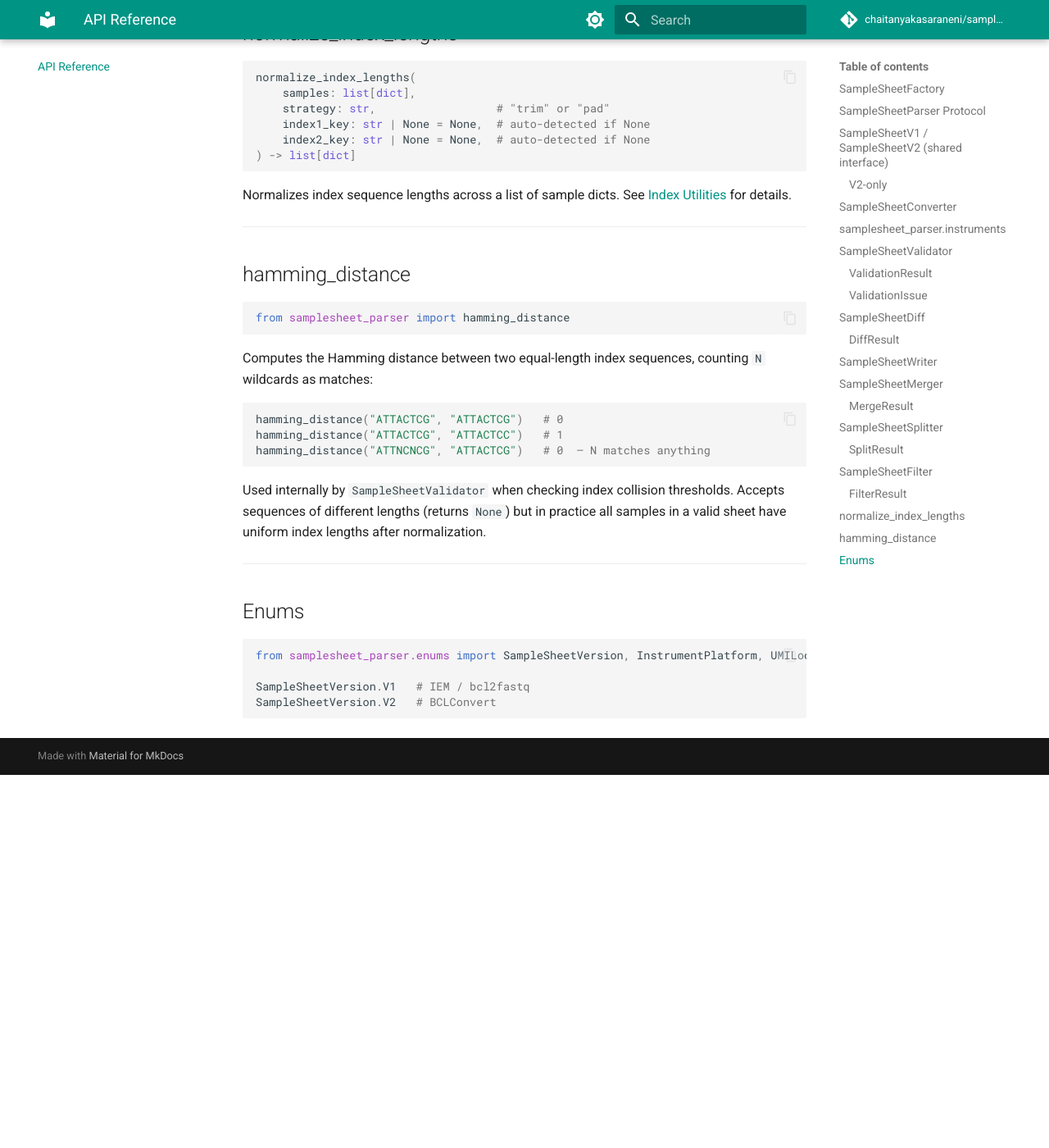
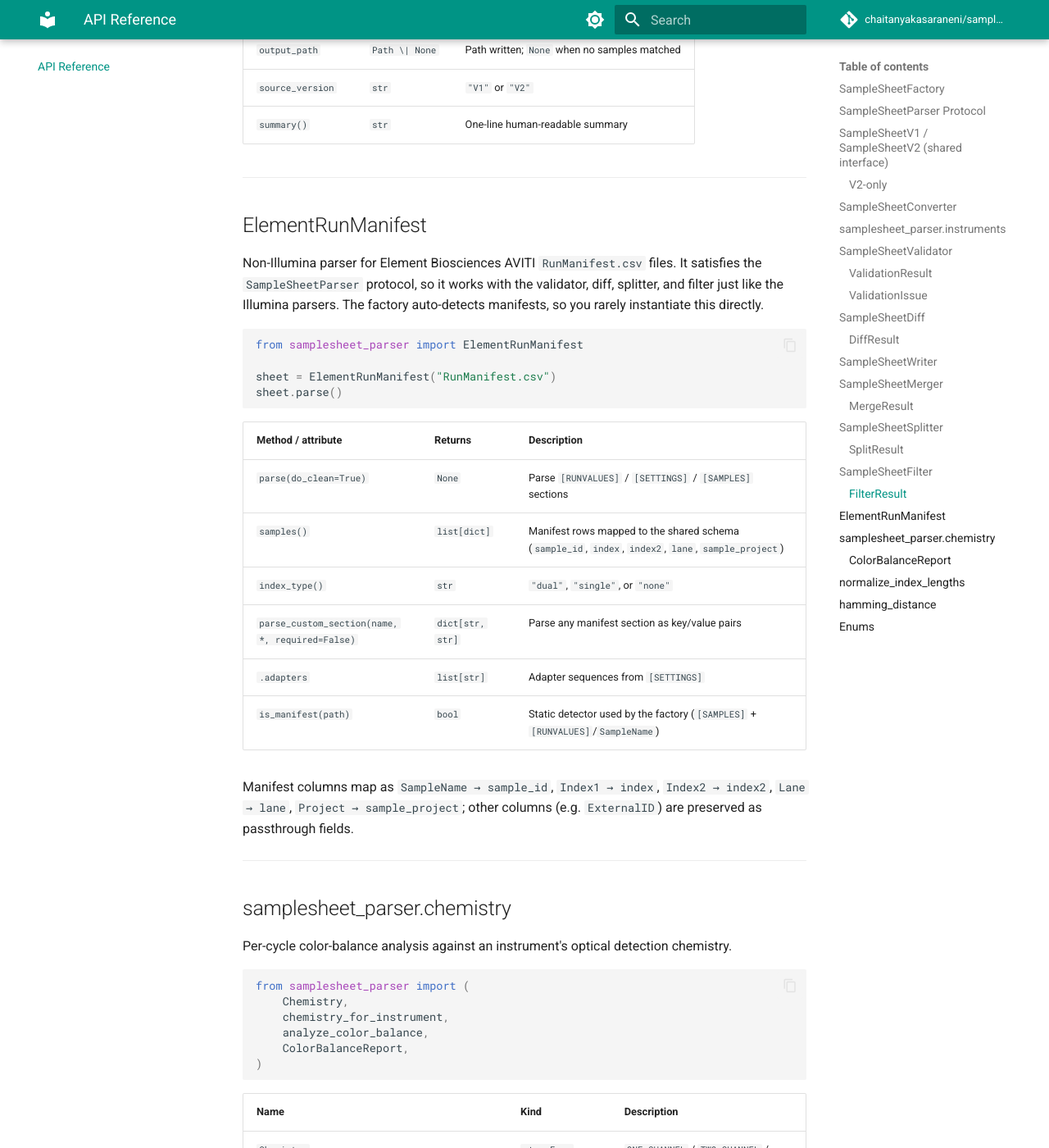
Before and after one commit to chaitanyakasaraneni/samplesheet-parser, an MkDocs documentation site: the page built from docs/api.md, in a window 1280 px wide and 1400 px high, scrolled down 8466 px. Shown: the whole window at 82% size. Built offline with MkDocs 1.6.1 and Material for MkDocs 9.7.7, drawn with Linux system fonts in a browser that asks for light colours; comment, search, counter and statistics services are not loaded; before the commit the page ends 9411 px from its top, so only the background shows below that; some of the changed text lies outside the part shown.

Commit message:
docs: update docs to include element aviti parsing

````diff
--- a/docs/api.md
+++ b/docs/api.md
@@ -15,6 +15,11 @@ from samplesheet_parser import (
     SampleSheetMerger,
     SampleSheetSplitter,
     SampleSheetFilter,
+    ElementRunManifest,
+    Chemistry,
+    chemistry_for_instrument,
+    analyze_color_balance,
+    ColorBalanceReport,
     normalize_index_lengths,
     hamming_distance,
 )
@@ -36,12 +41,12 @@ from samplesheet_parser import (
 
 ## SampleSheetParser Protocol
 
-`SampleSheetParser` is a `runtime_checkable` structural protocol satisfied by both `SampleSheetV1` and `SampleSheetV2`. Use it as a type hint wherever either parser is accepted, or implement it in a third-party parser and register it with the factory.
+`SampleSheetParser` is a `runtime_checkable` structural protocol satisfied by `SampleSheetV1`, `SampleSheetV2`, and the non-Illumina `ElementRunManifest`. Use it as a type hint wherever any parser is accepted, or implement it in a third-party parser and register it with the factory.
 
 ```python
 from samplesheet_parser import SampleSheetParser
 
-isinstance(sheet, SampleSheetParser)   # True for V1 and V2 instances
+isinstance(sheet, SampleSheetParser)   # True for V1, V2, and AVITI instances
 ```
 
 ---
@@ -121,7 +126,13 @@ from samplesheet_parser.instruments import (
 
 | Method | Returns | Description |
 |---|---|---|
-| `validate(sheet, *, min_hamming_distance=3)` | `ValidationResult` | Run all checks; returns structured result |
+| `validate(sheet, *, min_hamming_distance=3, check_color_balance=False, instrument=None, min_signal_fraction=0.1)` | `ValidationResult` | Run all checks; returns structured result |
+
+Color-balance checking is **opt-in** via `check_color_balance=True`. The
+instrument is read from the sheet header when present, or supplied with
+`instrument=`; the check is skipped silently for unknown instruments. It emits
+`COLOR_BALANCE_NO_SIGNAL` (error) and `COLOR_BALANCE_LOW` (warning) issues — see
+[Validation → Color-balance checking](guide/validation.md#color-balance-checking).
 
 ### ValidationResult
 
@@ -248,6 +259,75 @@ from samplesheet_parser.instruments import (
 
 ---
 
+## ElementRunManifest
+
+Non-Illumina parser for Element Biosciences AVITI `RunManifest.csv` files. It
+satisfies the `SampleSheetParser` protocol, so it works with the validator,
+diff, splitter, and filter just like the Illumina parsers. The factory
+auto-detects manifests, so you rarely instantiate this directly.
+
+```python
+from samplesheet_parser import ElementRunManifest
+
+sheet = ElementRunManifest("RunManifest.csv")
+sheet.parse()
+```
+
+| Method / attribute | Returns | Description |
+|---|---|---|
+| `parse(do_clean=True)` | `None` | Parse `[RUNVALUES]` / `[SETTINGS]` / `[SAMPLES]` sections |
+| `samples()` | `list[dict]` | Manifest rows mapped to the shared schema (`sample_id`, `index`, `index2`, `lane`, `sample_project`) |
+| `index_type()` | `str` | `"dual"`, `"single"`, or `"none"` |
+| `parse_custom_section(name, *, required=False)` | `dict[str, str]` | Parse any manifest section as key/value pairs |
+| `.adapters` | `list[str]` | Adapter sequences from `[SETTINGS]` |
+| `is_manifest(path)` | `bool` | Static detector used by the factory (`[SAMPLES]` + `[RUNVALUES]`/`SampleName`) |
+
+Manifest columns map as `SampleName → sample_id`, `Index1 → index`,
+`Index2 → index2`, `Lane → lane`, `Project → sample_project`; other columns
+(e.g. `ExternalID`) are preserved as passthrough fields.
+
+---
+
+## samplesheet_parser.chemistry
+
+Per-cycle color-balance analysis against an instrument's optical detection
+chemistry.
+
+```python
+from samplesheet_parser import (
+    Chemistry,
+    chemistry_for_instrument,
+    analyze_color_balance,
+    ColorBalanceReport,
+)
+```
+
+| Name | Kind | Description |
+|---|---|---|
+| `Chemistry` | `str, Enum` | `ONE_CHANNEL` / `TWO_CHANNEL` / `FOUR_CHANNEL` |
+| `chemistry_for_instrument(name)` | `Chemistry \| None` | Resolve an instrument name to its chemistry; `None` if unknown |
+| `analyze_color_balance(index1, index2=None, *, chemistry, min_signal_fraction=0.1)` | `ColorBalanceReport` | Score index pools cycle-by-cycle |
+
+### ColorBalanceReport
+
+| Attribute / method | Type | Description |
+|---|---|---|
+| `chemistry` | `Chemistry` | Chemistry the pool was scored against |
+| `pool_size` | `int` | Number of indexes analysed |
+| `cycles` | `list[CycleBalance]` | Per-cycle signal breakdown |
+| `dark_cycles` | `list[CycleBalance]` | Cycles producing no optical signal (2-/1-channel) |
+| `weak_cycles` | `list[CycleBalance]` | Below-threshold or zero-diversity cycles |
+| `is_balanced` | `bool` | `True` when there are no dark or weak cycles |
+
+```python
+chem = chemistry_for_instrument("NovaSeq X")          # Chemistry.TWO_CHANNEL
+report = analyze_color_balance(["ATGC", "CAGT", "TCGA", "GATG"], chemistry=chem)
+for cb in report.dark_cycles:
+    print(cb.read, cb.cycle, cb.base_counts)
+```
+
+---
+
 ## normalize_index_lengths
 
 ```python
@@ -286,6 +366,7 @@ Used internally by `SampleSheetValidator` when checking index collision threshol
 ```python
 from samplesheet_parser.enums import SampleSheetVersion, InstrumentPlatform, UMILocation
 
-SampleSheetVersion.V1   # IEM / bcl2fastq
-SampleSheetVersion.V2   # BCLConvert
+SampleSheetVersion.V1              # IEM / bcl2fastq
+SampleSheetVersion.V2              # BCLConvert
+SampleSheetVersion.ELEMENT_AVITI   # Element AVITI RunManifest (non-Illumina)
 ```
````
Also changed, not shown: CHANGELOG.md (+8 -1 lines), README.md (+13 -9 lines), docs/cli.md (+4 -0 lines).
